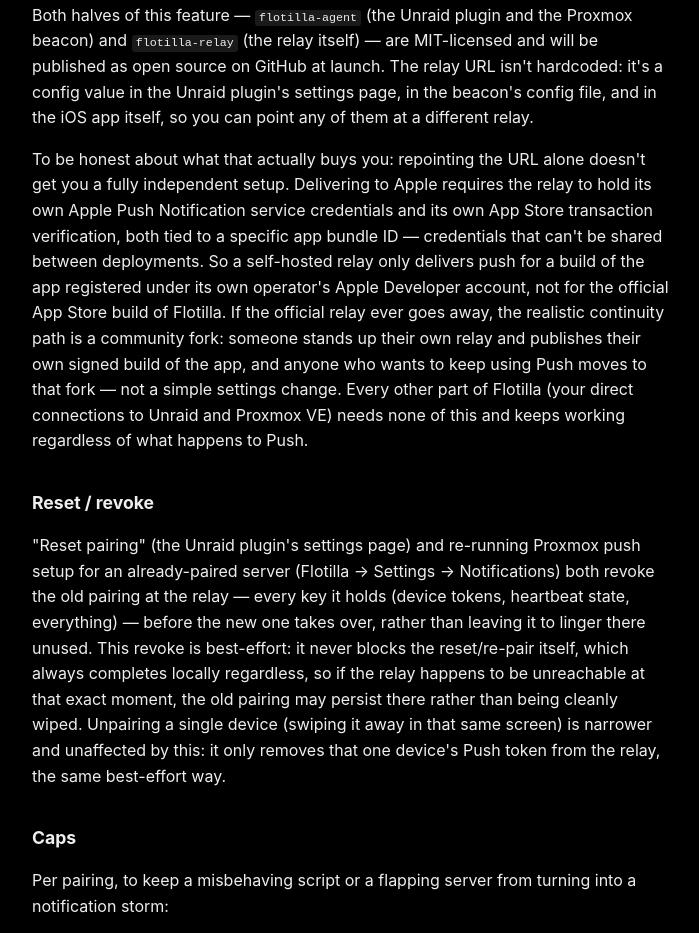
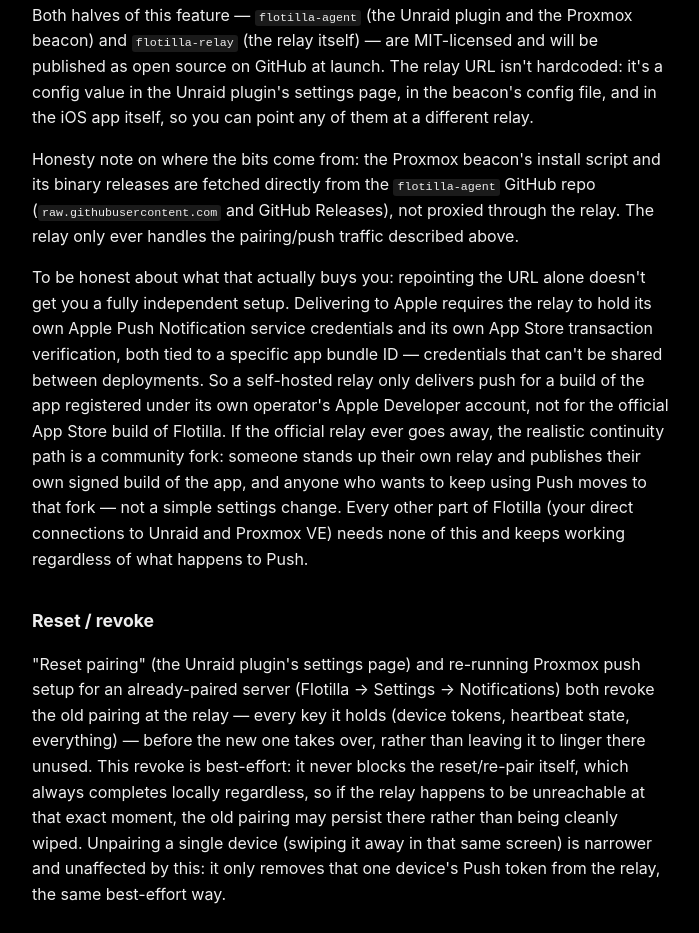
Before and after one commit to Livin21/resume-site, a website: page public/flotilla/push.html in a window 1280 px wide. Shown: the part 2222-3155 px from the top of the page, without its empty margins (288-987 px from the left). Drawn offline with Linux system fonts and the light colour scheme.

Commit message:
Note that the Flotilla beacon installer/binaries come from GitHub, not the relay
Keeps this copy byte-identical with homelab-app/docs/site/push.html: adds an
honesty note to the self-hosting section that the Proxmox beacon's install
script and binary releases are fetched directly from the flotilla-agent
GitHub repo, not proxied through the relay (the relay can no longer serve
that script — Cloudflare blocks deploying a Worker whose bundle contains it).

```diff
--- a/public/flotilla/push.html
+++ b/public/flotilla/push.html
@@ -100,6 +100,10 @@
      hardcoded: it's a config value in the Unraid plugin's settings page, in the beacon's
      config file, and in the iOS app itself, so you can point any of them at a different
      relay.</p>
+  <p>Honesty note on where the bits come from: the Proxmox beacon's install script and its
+     binary releases are fetched directly from the <code>flotilla-agent</code> GitHub repo
+     (<code>raw.githubusercontent.com</code> and GitHub Releases), not proxied through the
+     relay. The relay only ever handles the pairing/push traffic described above.</p>
   <p>To be honest about what that actually buys you: repointing the URL alone doesn't get
      you a fully independent setup. Delivering to Apple requires the relay to hold its own
      Apple Push Notification service credentials and its own App Store transaction
```
